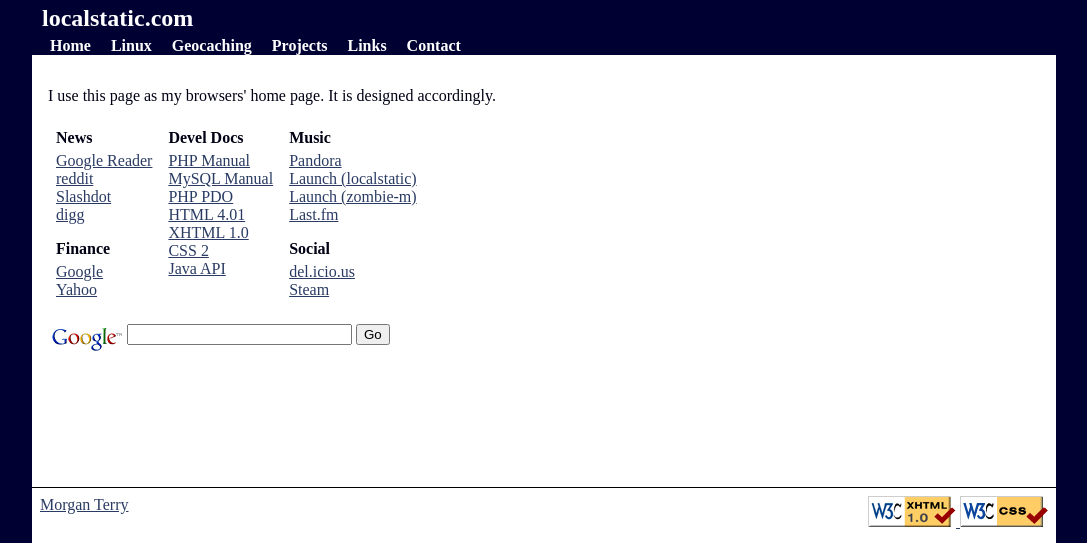
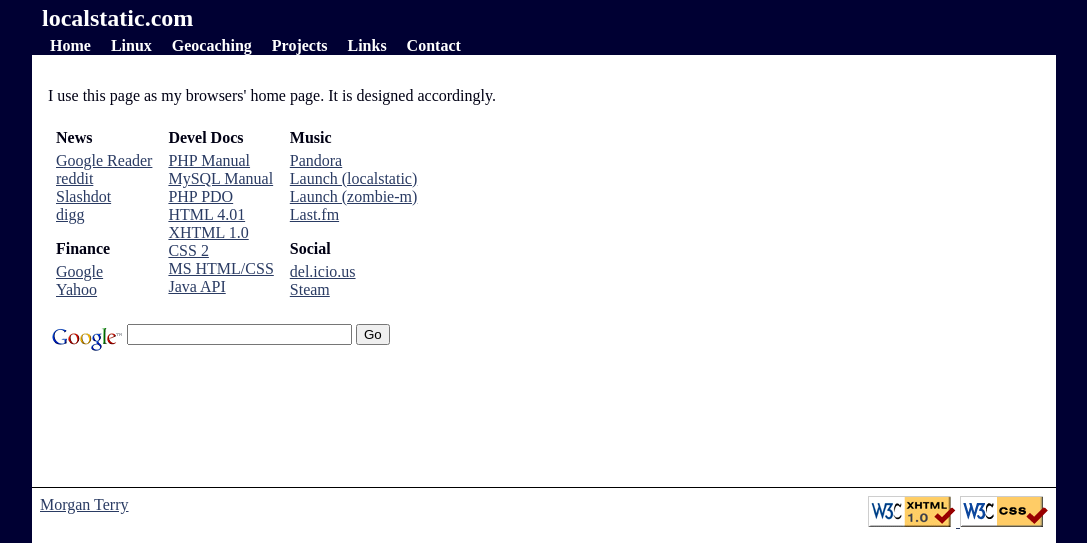
Before and after one commit to localstatic/localstatic.com, a PHP site: page /links.php in a window 1280 px wide. Shown: the top 543 px of the page, without its empty margins (96-1183 px from the left). Run offline with PHP 8.4, Linux system fonts and the light colour scheme.

Commit message:
Added link to Microsoft HTML/CSS documentation.
git-svn-id: file:///home/mt/data/subversion/web/localstatic.com@195 25aa0472-a5d5-0310-b9f0-db4f2a0ab381

```diff
--- a/links.php
+++ b/links.php
@@ -35,6 +35,7 @@ include 'tmpl/head.php';
 			<li><a href="http://www.w3.org/TR/html401/">HTML 4.01</a></li>
 			<li><a href="http://www.w3.org/TR/xhtml1/">XHTML 1.0</a></li>
 			<li><a href="http://www.w3.org/TR/REC-CSS2/">CSS 2</a></li>
+            <li><a href="http://msdn.microsoft.com/en-us/library/aa155110.aspx">MS HTML/CSS</a></li>
 			<li><a href="http://java.sun.com/j2se/1.5.0/docs/api/">Java API</a></li>
 		</ul>
 	</div> <!-- /column -->
```
